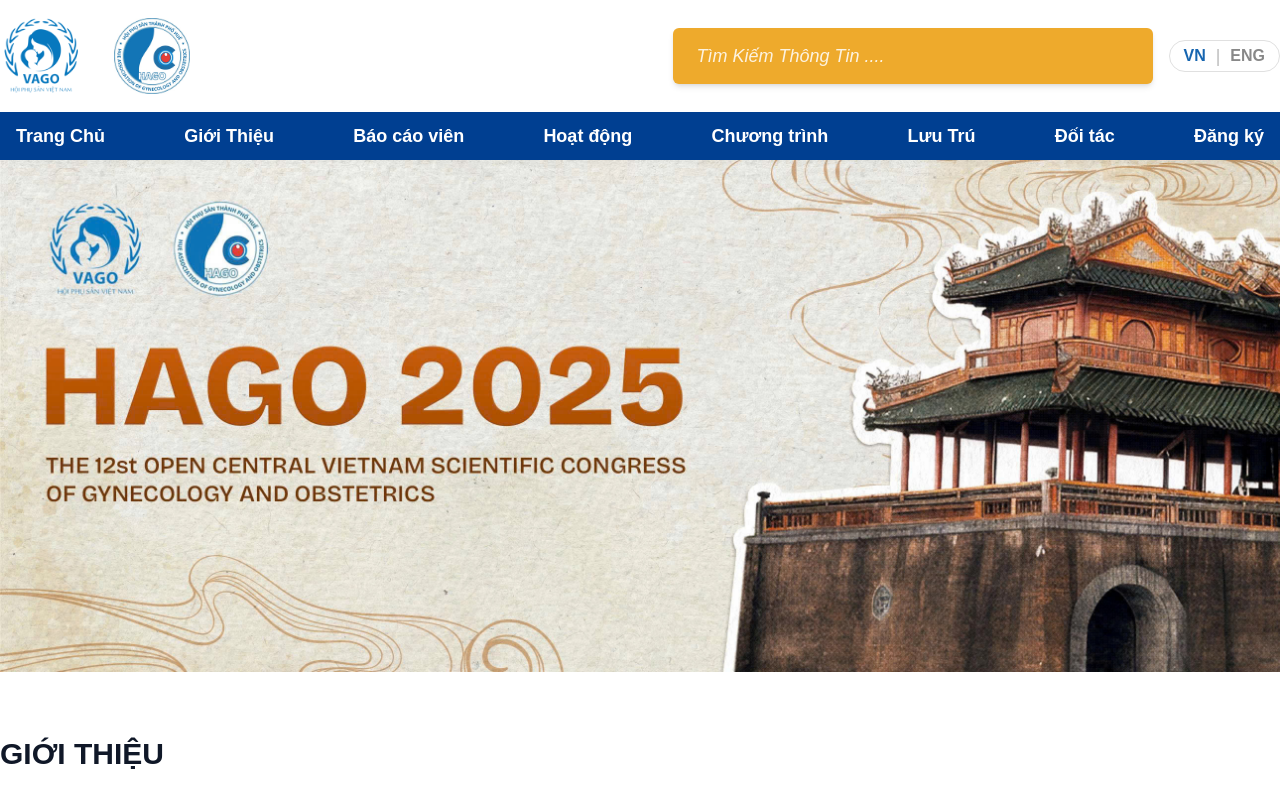
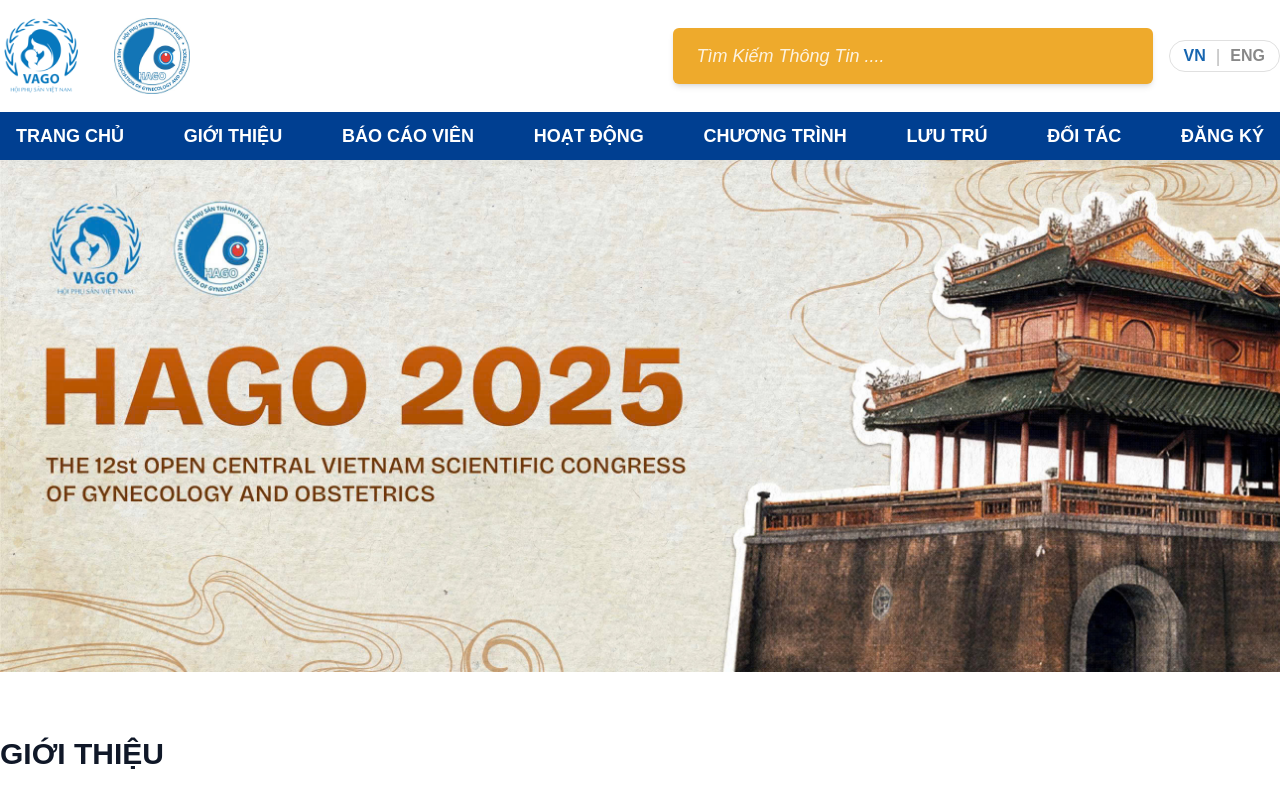
Before and after one commit to NguyenThinhDatEng/LandingPageConference, a Vue app: page / in a window 1280 px wide. Shown: the top 800 px of the page. Built offline with nearby package versions, Linux system fonts and the light colour scheme.

Commit message:
i18n with header

```diff
--- a/src/components/HeaderBar.vue
+++ b/src/components/HeaderBar.vue
@@ -92,7 +92,7 @@
       <nav class="navbar container md:w-7xl">
         <ul class="menu flex justify-between">
           <li v-for="item in menuItems" :key="item.key">
-            <a :href="item.href" class="sm:px-1 md:px-4 text-sm md:text-lg">{{ $t(item.translationKey) }}</a>
+            <a :href="item.href" class="sm:px-1 md:px-4 text-sm md:text-lg uppercase">{{ $t(item.translationKey) }}</a>
           </li>
         </ul>
       </nav>
--- a/src/i18n/locales/en.js
+++ b/src/i18n/locales/en.js
@@ -11,13 +11,12 @@
     search: 'Search information...',
     home: 'Home',
     intro: 'Introduction',
-    program: 'Program',
-    register: 'Register',
-    programs: 'Services',
+    report: 'Reporter',
+    activities: 'Activities',
+    programs: 'Programs',
     accommodation: 'Accommodation',
-    activities: 'Activities',
     partners: 'Partners',
-    report: 'Reporter'
+    register: 'Register'
   },
 
   // Hero Section
--- a/src/i18n/locales/vi.js
+++ b/src/i18n/locales/vi.js
@@ -10,13 +10,12 @@
     search: 'Tìm Kiếm Thông Tin ....',
     home: 'Trang Chủ',
     intro: 'Giới Thiệu',
-    event: 'Hoạt động',
-    register: 'Đăng ký',
-    programs: 'Chương trình',
+    report: 'Báo Cáo Viên',
+    activities: 'Hoạt Động',
+    programs: 'Chương Trình',
     accommodation: 'Lưu Trú',
-    activities: 'Hoạt động',
     partners: 'Đối tác',
-    report: 'Báo cáo viên'
+    register: 'Đăng ký'
   },
 
   // Hero Section
```
